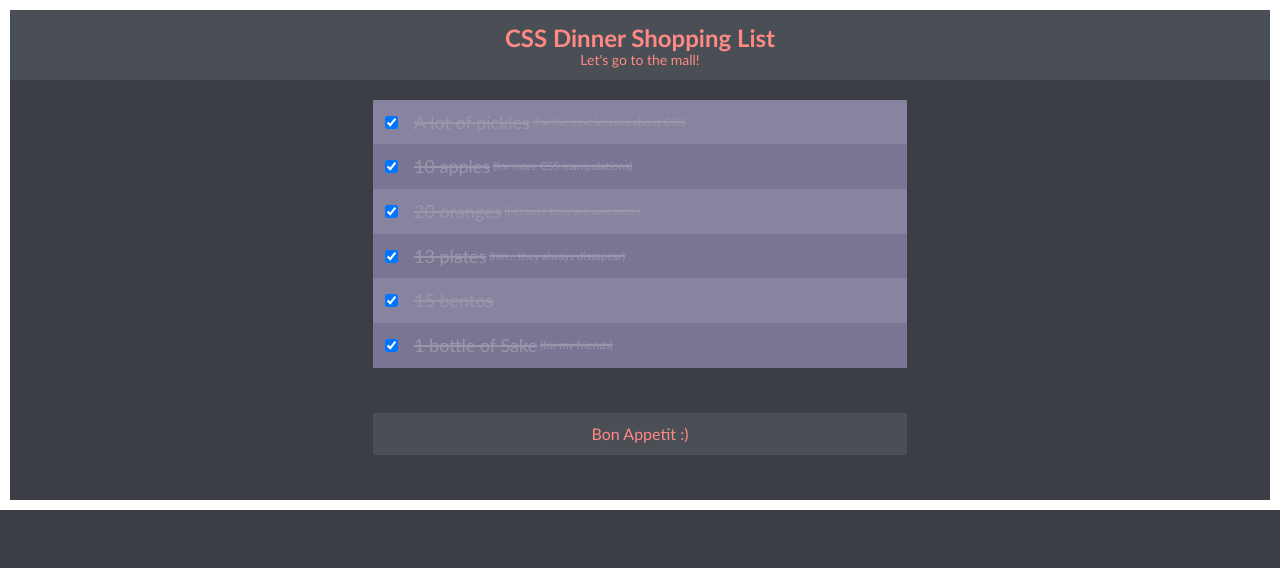
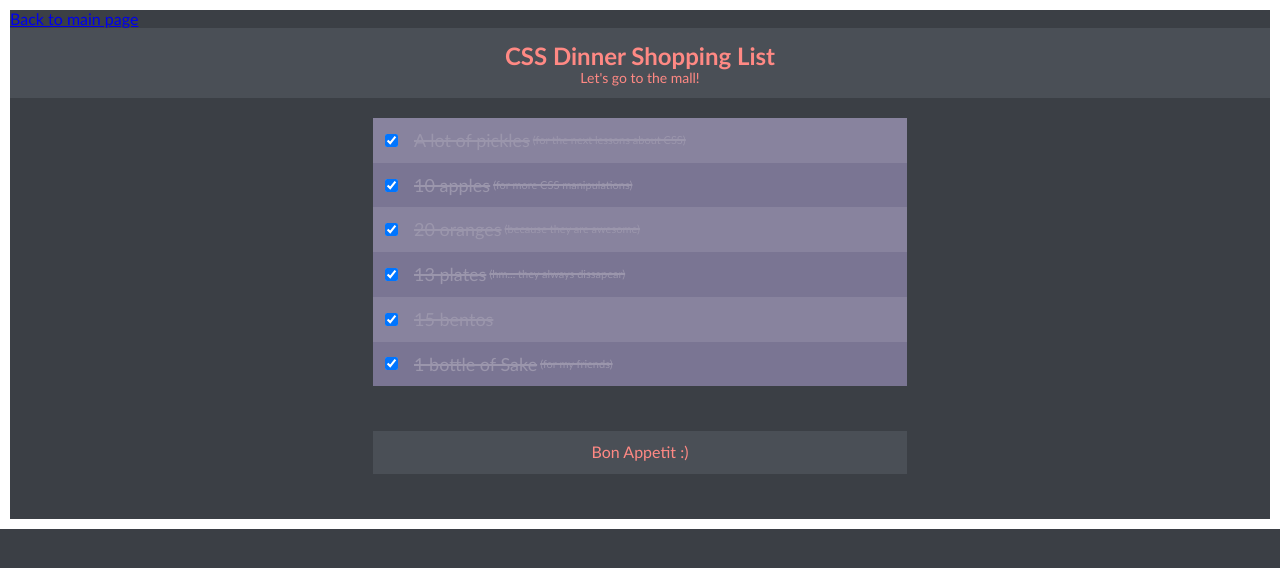
Before and after one commit to IlchenkoPasha/Beetroot-lesson, a plain HTML site: page Lesson-css-selector/selector.html in a window 1280 px wide. Drawn offline with nearby package versions, Linux system fonts and the light colour scheme.

Commit message:
selector

```diff
--- a/Lesson-css-selector/selector.html
+++ b/Lesson-css-selector/selector.html
@@ -18,6 +18,7 @@
     />
   </head>
   <body>
+    <a href="/Beetroot-lesson/index.html">Back to main page</a>
     <header class="header">
       <div class="header__wrapper">
         <p class="header__top">CSS Dinner Shopping List</p>
@@ -25,7 +26,6 @@
       </div>
     </header>
     <section class="list">
-
       <div class="list__inner">
         <input type="checkbox" id="one" name="one" checked />
         <label for="one" class="one">A lot of pickles</label>
@@ -51,13 +51,8 @@
         <label for="six" class="six">1 bottle of Sake</label>
       </div>
       <footer class="footer">
-          <div class="footer__wrapper">
-            Bon Appetit :)
-          </div>
+        <div class="footer__wrapper">Bon Appetit :)</div>
       </footer>
-
     </section>
-
-
   </body>
 </html>
```
Lines whose indentation alone changed are shown as unchanged.
